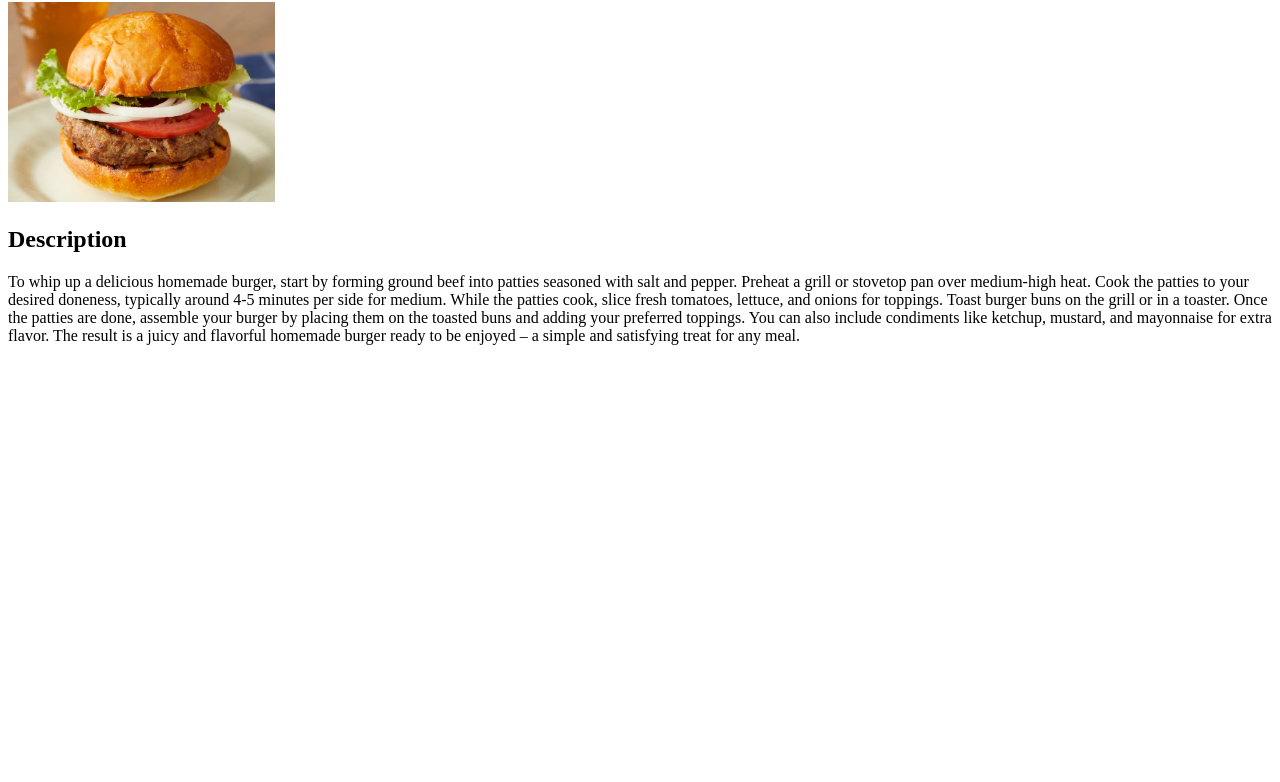
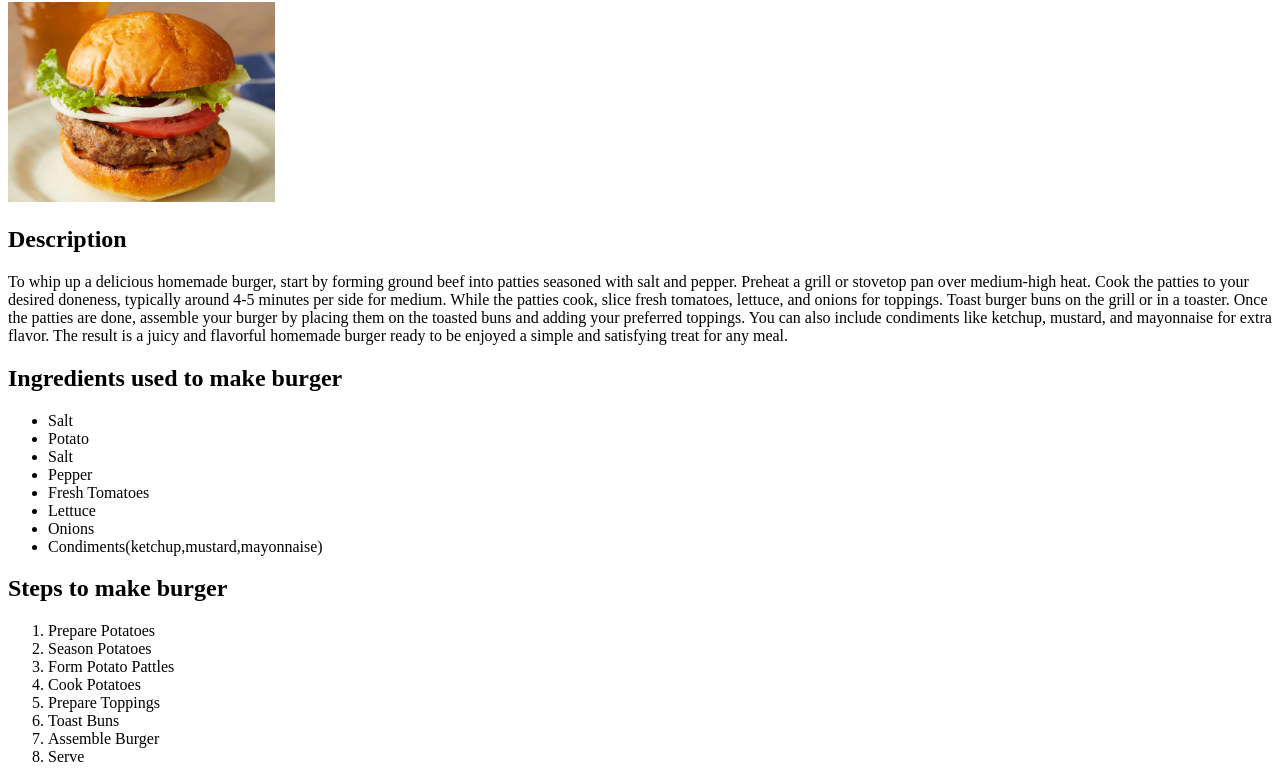
Before and after one commit to NaveenPensia70/odin-recipes, a plain HTML site: page recipes/burger-recipe.html in a window 1280 px wide. Shown: the part 78-860 px from the top of the page. Before the commit the page ends 800 px from the top, so only its background shows below. Drawn offline with Linux system fonts and the light colour scheme.

Commit message:
added list of steps and ingredients in burger-recipe.html

```diff
--- a/recipes/burger-recipe.html
+++ b/recipes/burger-recipe.html
@@ -9,6 +9,28 @@
     <h1>Burger</h1>
     <img src="./image/burger.jpg" alt="burger.jpg" style="height: 200px;">
     <h2>Description</h2>
-    <p>To whip up a delicious homemade burger, start by forming ground beef into patties seasoned with salt and pepper. Preheat a grill or stovetop pan over medium-high heat. Cook the patties to your desired doneness, typically around 4-5 minutes per side for medium. While the patties cook, slice fresh tomatoes, lettuce, and onions for toppings. Toast burger buns on the grill or in a toaster. Once the patties are done, assemble your burger by placing them on the toasted buns and adding your preferred toppings. You can also include condiments like ketchup, mustard, and mayonnaise for extra flavor. The result is a juicy and flavorful homemade burger ready to be enjoyed – a simple and satisfying treat for any meal.</p>
+    <p>To whip up a delicious homemade burger, start by forming ground beef into patties seasoned with salt and pepper. Preheat a grill or stovetop pan over medium-high heat. Cook the patties to your desired doneness, typically around 4-5 minutes per side for medium. While the patties cook, slice fresh tomatoes, lettuce, and onions for toppings. Toast burger buns on the grill or in a toaster. Once the patties are done, assemble your burger by placing them on the toasted buns and adding your preferred toppings. You can also include condiments like ketchup, mustard, and mayonnaise for extra flavor. The result is a juicy and flavorful homemade burger ready to be enjoyed a simple and satisfying treat for any meal.</p>
+    <h2>Ingredients used to make burger</h2>
+    <ul>
+        <li>Salt</li>
+        <li>Potato</li>
+        <li>Salt</li>
+        <li>Pepper</li>
+        <li>Fresh Tomatoes</li>
+        <li>Lettuce</li>
+        <li>Onions</li>
+        <li>Condiments(ketchup,mustard,mayonnaise)</li>
+    </ul>
+    <h2>Steps to make burger</h2>
+    <ol>
+        <li>Prepare Potatoes</li>
+        <li>Season Potatoes</li>
+        <li>Form Potato Pattles</li>
+        <li>Cook Potatoes</li>
+        <li>Prepare Toppings</li>
+        <li>Toast Buns</li>
+        <li>Assemble Burger</li>
+        <li>Serve</li>
+    </ol>
 </body>
 </html>
```
